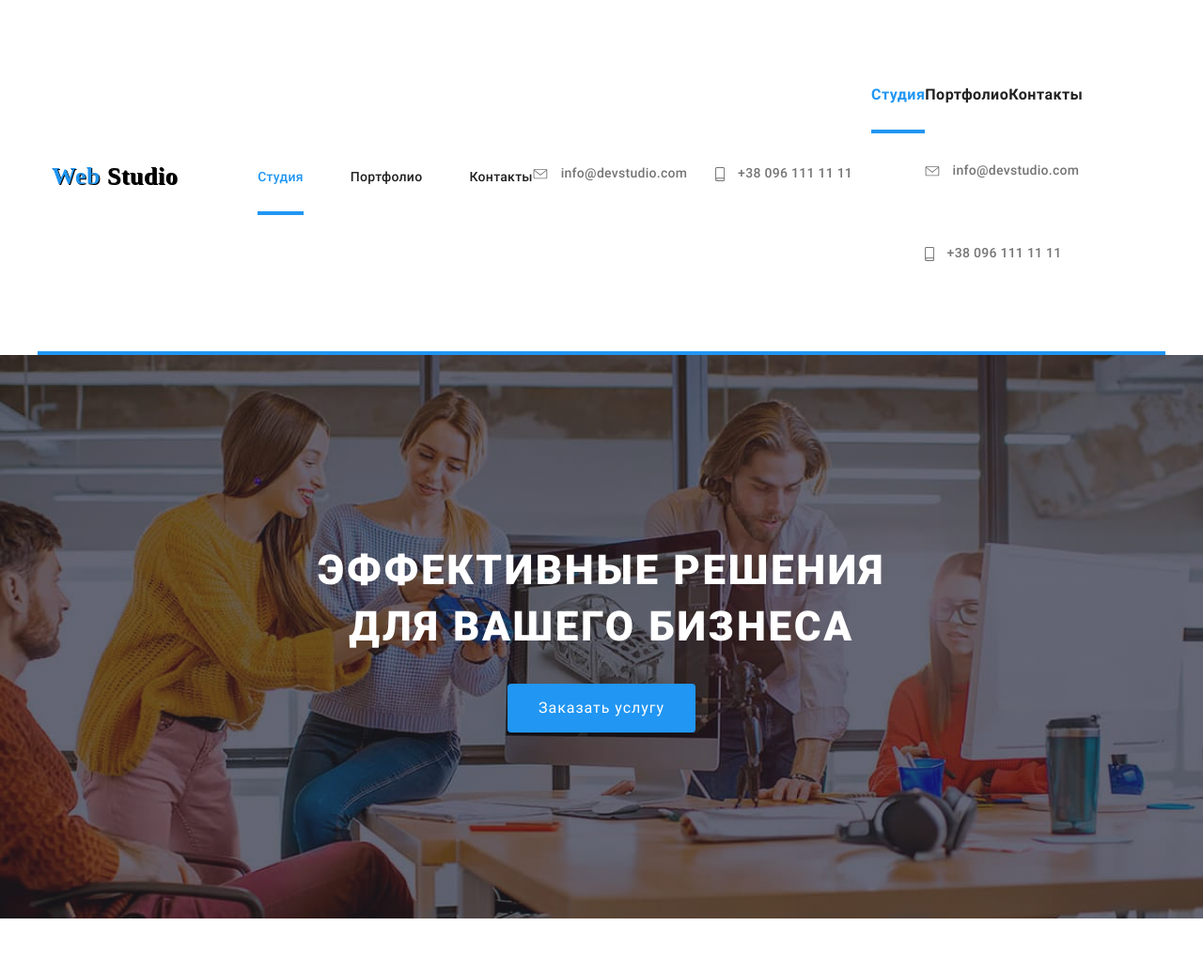
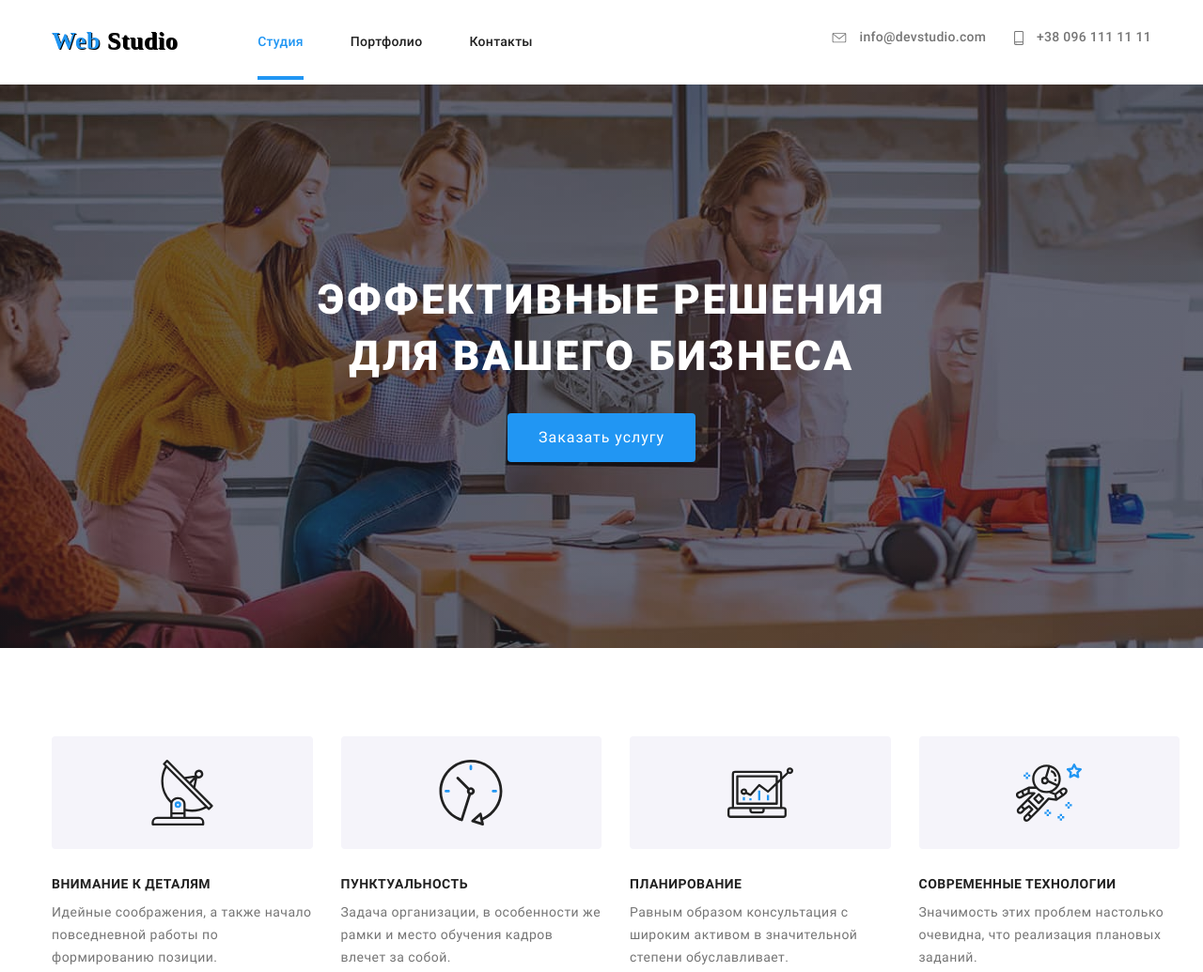
Before and after one commit to Olga-Smolianinova/goit-markup-hw-08, a plain HTML site: page index.html in a window 1280 px wide. Shown: the top 1035 px of the page at 94% size. Drawn offline with Linux system fonts and the light colour scheme.

Commit message:
Adaptive layout

```diff
--- a/index.html
+++ b/index.html
@@ -72,8 +72,8 @@
         </button>
 
         <div class="menu-container" id="menu-container" data-menu>
-          <!-- mobile-navigation -->
-          <div class="mobile-nav-div">
+          <!-- Mobile-navigation -->
+          <div class="mobile">
             <ul class="mobile-nav list">
               <li class="nav-item">
                 <a href="" class="link current">Студия</a>
--- a/sass/components/_burger-menu.scss
+++ b/sass/components/_burger-menu.scss
@@ -1,10 +1,20 @@
 // BURGER MENU
 .menu-btn {
+  position: absolute;
+  top: 22px;
+  right: 15px;
   display: inline-flex;
   margin: 0;
   padding: 0;
   border: none;
   background-color: transparent;
+
+  &:hover,
+  &:focus {
+    fill: $accent-color;
+    outline-color: transparent;
+    transition: color 250ms $timing-function;
+  }
 
   & .icon-cross {
     display: none;
@@ -24,9 +34,11 @@
 
 .menu-container {
   padding: 60px 20px;
+  box-shadow: 0px 4px 8px rgba(0, 0, 0, 0.04), 0px 2px 4px rgba(0, 0, 0, 0.08),
+    0px 1px 3px rgba(0, 0, 0, 0.16);
   background-color: $white-color;
 
-  @media screen and (max-width: 767px) {
+  @media screen and (max-width: 768px) {
     display: none;
     position: absolute;
     top: 100%;
@@ -45,25 +57,31 @@
   }
 
   @include for-size(tablet-landscape) {
-    display: flex;
-    flex-direction: column;
-    flex-grow: 1;
+    // display: flex;
+    // flex-direction: column;
+    // flex-grow: 1;
+    display: none;
   }
 }
 
-// Draft
-// Mobile-navigation
-.mobile-nav {
+// // Draft
+// // Mobile-navigation
+.mobile {
   display: flex;
+  justify-content: center;
+  align-items: center;
+  margin-bottom: 40px;
 }
+// .mobile-nav {
+// display: flex;
+// flex-direction: column;
+// align-items: center;
+// }
 .mobile-nav .nav-item:not(:last-child) {
   position: relative;
-  //   margin-right: 50px;
 }
 .mobile-nav .link {
   display: block;
-  padding-top: 32px;
-  padding-bottom: 32px;
 
   color: $title-text-color;
 
@@ -78,13 +96,13 @@
 
 .mobile-nav .link.current {
   color: $accent-color;
-}
-.mobile-nav::after {
+
+  .link.current::after {
     position: absolute;
 
     content: "";
     left: 0;
-  bottom: 0;
+    bottom: -8px;
     display: block;
     width: 100%;
     height: 4px;
@@ -94,23 +112,24 @@
     transform: scaleX(1.1);
     transition: transform 250ms $timing-function;
   }
+}
 
-// /* CONTACTS */
-.mobile-contacts-div {
-  display: flex;
-  //   align-items: center;
-  justify-content: center;
-}
+// // /* CONTACTS */
+// .mobile-contacts-div {
+//   display: flex;
+//   //   align-items: center;
+//   justify-content: center;
+// }
 // .mobile-contacts {
 //   outline: 1px solid lightcoral;
 // }
 
-.contacts-link {
-  display: block;
-  margin-bottom: 8px;
+// .contacts-link {
+//   display: block;
+//   margin-bottom: 8px;
 
-  color: $primary-text-color;
-}
+//   color: $primary-text-color;
+// }
 .mobile-contacts .contacts-link:hover,
 .contacts-link .contacts-link:focus {
   transform: scale(1.1);
--- a/sass/layout/_page-header.scss
+++ b/sass/layout/_page-header.scss
@@ -16,6 +16,18 @@
     display: none;
   }
 }
+
+.nav-item {
+  margin-bottom: 40px;
+
+  &:last-child {
+    margin-bottom: 0;
+  }
+  @include for-size(tablet-landscape) {
+    margin-bottom: 0;
+  }
+}
+
 .navigation .nav-item:not(:last-child) {
   position: relative;
   margin-right: 50px;
@@ -59,6 +71,7 @@
   transform: scaleX(1.1);
   transition: transform 250ms $timing-function;
 }
+
 // /* CONTACTS */
 .contacts-nav {
   @media screen and (max-width: 767px) {
@@ -83,15 +96,20 @@
 
 .contacts-link {
   display: block;
-  padding-top: 5px;
-  padding-bottom: 5px;
+  margin-bottom: 16px;
+  // padding-top: 5px;
+  // padding-bottom: 5px;
 
   color: $primary-text-color;
 
-  font-weight: 500;
-  font-size: 14px;
-  line-height: 1.14;
-  letter-spacing: 0.02em;
+  @include for-size(tablet-landscape) {
+    margin-bottom: 10px;
+
+    font-weight: 500;
+    font-size: 14px;
+    line-height: 1.14;
+    letter-spacing: 0.02em;
+  }
 
   @include for-size(desktop) {
     padding-top: 32px;
```
Also changed, not shown: css/main.css, css/main.min.css, css/portfolio.css, css/portfolio.min.css, 4 other files. Lines whose indentation alone changed are shown as unchanged.
